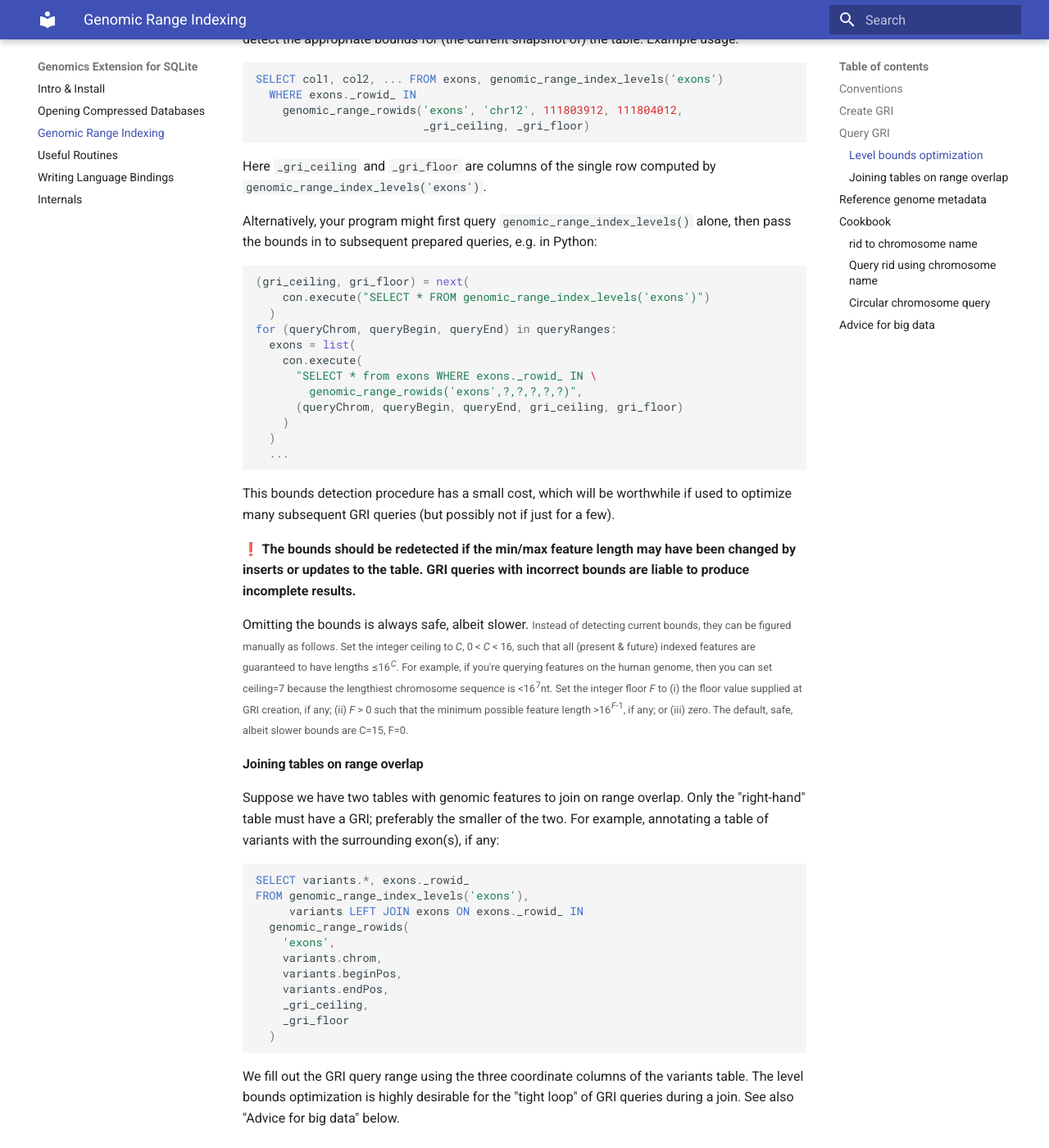
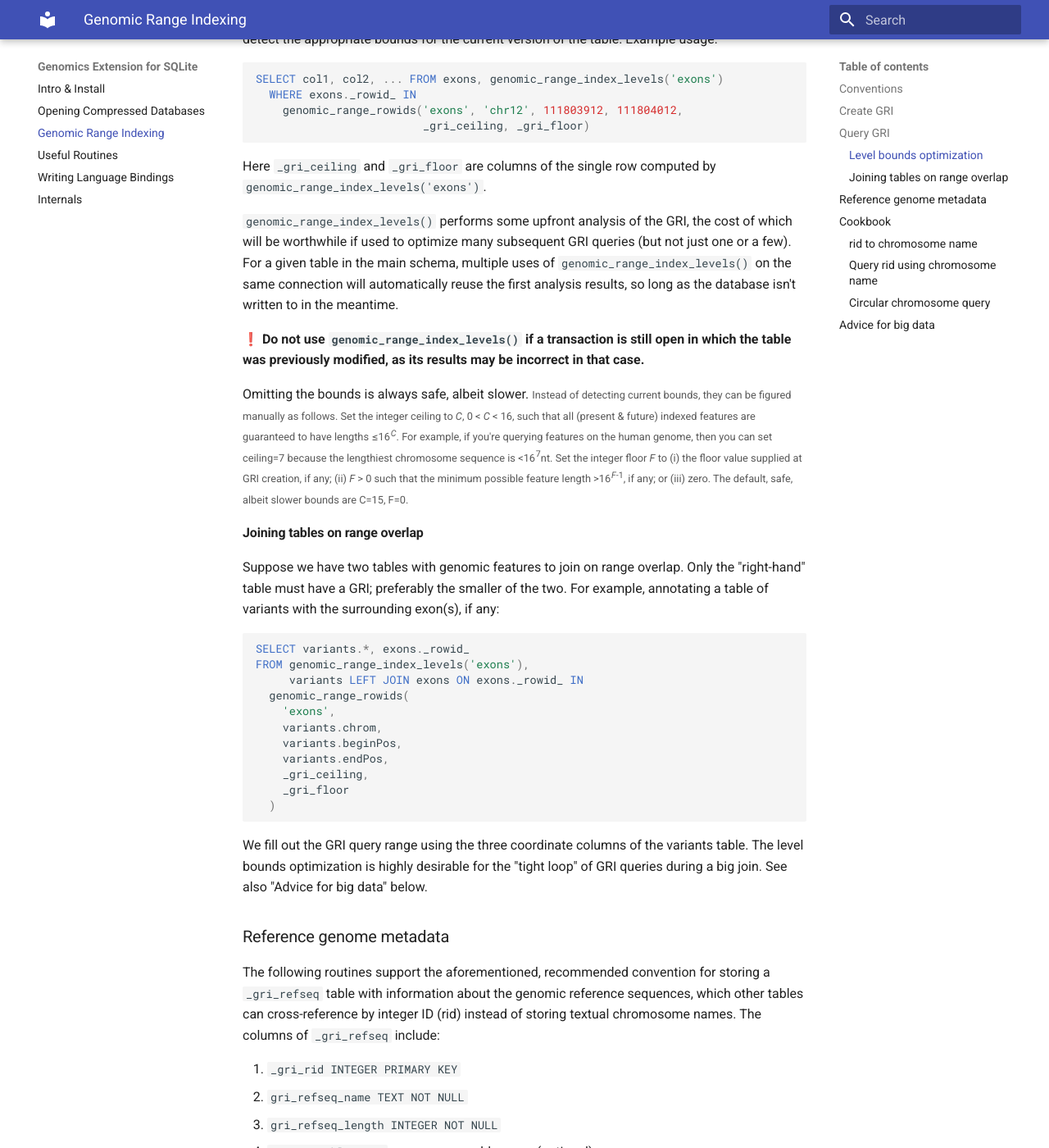
Before and after one commit to mlin/GenomicSQLite, an MkDocs documentation site: the page built from docs/guide_gri.md, in a window 1280 px wide and 1400 px high, scrolled down 2707 px. Shown: the whole window at 82% size. Built offline with MkDocs 1.6.1 and Material for MkDocs 9.7.7, drawn with Linux system fonts in a browser that asks for light colours.

Commit message:
simplify usage of genomic_range_index_levels()
by caching results when used repeatedly on the same connection, so long as the database has not been changed

````diff
--- a/docs/guide_gri.md
+++ b/docs/guide_gri.md
@@ -162,7 +162,7 @@ By the half-open position convention, this includes features that *abut* as well
 
 The optional, trailing `ceiling` & `floor` arguments to `genomic_range_rowids()` optimize GRI queries by skipping steps that'd be useless in view of the length distribution of the indexed features. (See Internals for full explanation.)
 
-The extension supplies a SQL helper function `genomic_range_index_levels(tableName)` to detect the appropriate bounds for (the current snapshot of) the table. Example usage:
+The extension supplies a SQL helper function `genomic_range_index_levels(tableName)` to detect the appropriate bounds for the current version of the table. Example usage:
 
 ```sql
 SELECT col1, col2, ... FROM exons, genomic_range_index_levels('exons')
@@ -173,26 +173,9 @@ SELECT col1, col2, ... FROM exons, genomic_range_index_levels('exons')
 
 Here `_gri_ceiling` and `_gri_floor` are columns of the single row computed by `genomic_range_index_levels('exons')`.
 
-Alternatively, your program might first query `genomic_range_index_levels()` alone, then pass the bounds in to subsequent prepared queries, e.g. in Python:
+`genomic_range_index_levels()` performs some upfront analysis of the GRI, the cost of which will be worthwhile if used to optimize many subsequent GRI queries (but not just one or a few). For a given table in the main schema, multiple uses of `genomic_range_index_levels()` on the same connection will automatically reuse the first analysis results, so long as the database isn't written to in the meantime.
 
-```python3
-(gri_ceiling, gri_floor) = next(
-    con.execute("SELECT * FROM genomic_range_index_levels('exons')")
-  )
-for (queryChrom, queryBegin, queryEnd) in queryRanges:
-  exons = list(
-    con.execute(
-      "SELECT * from exons WHERE exons._rowid_ IN \
-        genomic_range_rowids('exons',?,?,?,?,?)",
-      (queryChrom, queryBegin, queryEnd, gri_ceiling, gri_floor)
-    )
-  )
-  ...
-```
-
-This bounds detection procedure has a small cost, which will be worthwhile if used to optimize many subsequent GRI queries (but possibly not if just for a few).
-
-**❗ The bounds should be redetected if the min/max feature length may have been changed by inserts or updates to the table. GRI queries with incorrect bounds are liable to produce incomplete results.**
+**❗ Do not use `genomic_range_index_levels()` if a transaction is still open in which the table was previously modified, as its results may be incorrect in that case.**
 
 Omitting the bounds is always safe, albeit slower. <small>Instead of detecting current bounds, they can be figured manually as follows. Set the integer ceiling to *C*, 0 &lt; *C* &lt; 16, such that all (present & future) indexed features are guaranteed to have lengths &le;16<sup>*C*</sup>. For example, if you're querying features on the human genome, then you can set ceiling=7 because the lengthiest chromosome sequence is &lt;16<sup>7</sup>nt. Set the integer floor *F* to (i) the floor value supplied at GRI creation, if any; (ii) *F* &gt; 0 such that the minimum possible feature length &gt;16<sup>*F*-1</sup>, if any; or (iii) zero. The default, safe, albeit slower bounds are C=15, F=0.</small>
 
@@ -214,7 +197,7 @@ FROM genomic_range_index_levels('exons'),
   )
 ```
 
-We fill out the GRI query range using the three coordinate columns of the variants table. The level bounds optimization is highly desirable for the "tight loop" of GRI queries during a join. See also "Advice for big data" below.
+We fill out the GRI query range using the three coordinate columns of the variants table. The level bounds optimization is highly desirable for the "tight loop" of GRI queries during a big join. See also "Advice for big data" below.
 
 ### Reference genome metadata
 
````
Also changed, not shown: 3 other files.
